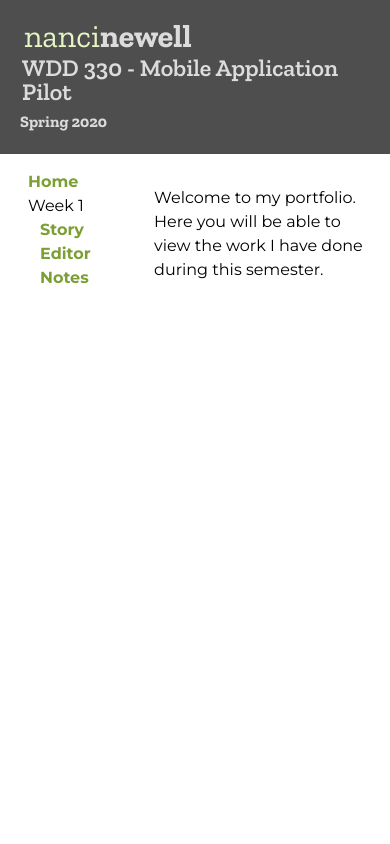
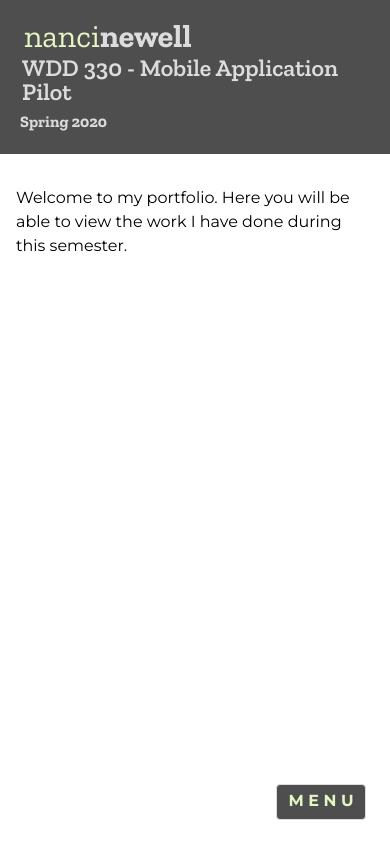
Before and after one commit to nancinewell/wdd330, a PHP site: page / in a window 390 px wide. Run offline with PHP 8.4, Linux system fonts and the light colour scheme.

Commit message:
Update navigation and mobile view

```diff
--- a/index.html
+++ b/index.html
@@ -4,6 +4,7 @@
 	<meta charset="utf-8">
 	<title>WDD330 Nanci Newell</title>
 	<link rel="stylesheet" media="screen" href="main.css">
+	<link rel="stylesheet" media="screen" href="large.css">
 </head>
 
 <body>
@@ -15,8 +16,10 @@
 	</header>
 
 	<main>
-		<nav>
-			<ul>
+		<nav class="mobile-menu">
+			<div id="menu">M E N U</div>
+			<input type="checkbox" id="menu-check">
+			<ul class="topnav">
 				<li><a href="index.html">Home</a></li>
 				<li>Week 1
 					<ul>
--- /dev/null
+++ b/large.css
@@ -0,0 +1,52 @@
+@charset "utf-8";
+/* CSS Document */
+
+@media only screen and (min-width: 600px) {
+
+
+
+/* * * * * * * * * * * * * * * * * * * * * * * * * * * * * * * * * * * * * * * * * * *
+										LAYOUT
+ * * * * * * * * * * * * * * * * * * * * * * * * * * * * * * * * * * * * * * * * * * */
+main{
+	display: grid;
+	grid-template-areas: "nav main main main";
+	padding: .5em;
+}
+
+nav{
+	grid-area: nav;
+	padding: .5em;
+}
+
+main section.mainsection{
+	grid-area: main;
+	padding: .5em;
+}
+
+
+/* * * * * * * * * * * * * * * * * * * * * * * * * * * * * * * * * * * * * * * * * * *
+										NAVIGATION
+ * * * * * * * * * * * * * * * * * * * * * * * * * * * * * * * * * * * * * * * * * * */
+#menu-check, #menu{
+	display: none;
+}
+
+
+.topnav{
+	position: relative;
+	opacity: 100%;
+}
+
+
+/* * * * * * * * * * * * * * * * * * * * * * * * * * * * * * * * * * * * * * * * * * *
+										INTERACTIVE PIECES
+ * * * * * * * * * * * * * * * * * * * * * * * * * * * * * * * * * * * * * * * * * * */
+
+	input, textarea {
+		max-width: 40em;
+		display: block;
+	}
+
+/*DON'T DELETE THIS ONE!*/
+}
--- a/main.css
+++ b/main.css
@@ -1,29 +1,15 @@
 @charset "utf-8";
 /* CSS Document */
 
-/* * * * * * * * * * * * * * * FONTS * * * * * * * * * * * * * * */
+/* * * * * * * * * * * * * * * * * * * * * * * * * * * * * * * * * * * * * * * * * * *
+										FONTS
+ * * * * * * * * * * * * * * * * * * * * * * * * * * * * * * * * * * * * * * * * * * */
 @import url('https://fonts.googleapis.com/css2?family=Montserrat:ital,wght@0,300;0,400;0,700;0,900;1,300;1,400;1,700;1,900&family=Zilla+Slab:ital,wght@0,300;0,400;0,600;0,700;1,300;1,400;1,600;1,700&display=swap');
 
 
-/* * * * * * * * * * * * * * * Layout * * * * * * * * * * * * * * */
-main{
-	display: grid;
-	grid-template-areas: "nav main main main";
-	padding: .5em;
-}
-
-nav{
-	grid-area: nav;
-	padding: .5em;
-}
-
-main section.mainsection{
-	grid-area: main;
-	padding: .5em;
-}
-
-
-/* * * * * * * * * * * * * * * General * * * * * * * * * * * * * * */
+/* * * * * * * * * * * * * * * * * * * * * * * * * * * * * * * * * * * * * * * * * * *
+										GENERAL
+ * * * * * * * * * * * * * * * * * * * * * * * * * * * * * * * * * * * * * * * * * * */
 body{
 	margin: 0;
 	line-height: 1.5em;
@@ -52,8 +38,13 @@ h2{
 	color: #e5f5c4;
 }
 
+main, mainsection{
+	padding: 1em;
+}
 
-/* * * * * * * * * * * * * * * Links * * * * * * * * * * * * * * */
+/* * * * * * * * * * * * * * * * * * * * * * * * * * * * * * * * * * * * * * * * * * *
+										LINKS
+ * * * * * * * * * * * * * * * * * * * * * * * * * * * * * * * * * * * * * * * * * * */
 a{
 	color: #7c9f35;
 	font-weight: 600;
@@ -71,35 +62,100 @@ a:hover{
 	color: #000;
 }
 
-/* * * * * * * * * * * * * * * Header * * * * * * * * * * * * * * */
+/* * * * * * * * * * * * * * * * * * * * * * * * * * * * * * * * * * * * * * * * * * *
+										HEADER
+ * * * * * * * * * * * * * * * * * * * * * * * * * * * * * * * * * * * * * * * * * * */
 header{
 	padding: 1em;
 	background-color: #4e4e4e;
 	color: #dddcdc;
 }
 
-/* * * * * * * * * * * * * * * Buttons/Inputs/Etc * * * * * * * * * * * * * * */
+
+/* * * * * * * * * * * * * * * * * * * * * * * * * * * * * * * * * * * * * * * * * * *
+										NAVIGATION
+ * * * * * * * * * * * * * * * * * * * * * * * * * * * * * * * * * * * * * * * * * * */
+#menu-check, #menu{
+	/*opacity: 0;*/
+
+	background-color: #4e4e4e;
+	color: #e5f5c4;
+	font-weight: 600;
+	text-align: center;
+	border-radius: .25em;
+	transition: opacity 0.5s;
+}
+
+#menu-check{
+	width: 7em;
+	height: 2.5em;
+	opacity: 0;
+}
+
+#menu{
+	width: 5em;
+	height: 1.65em;
+	padding: .25em;
+}
+
+
+@media only screen and (max-width: 599px) {
+
+	#menu-check, #menu{
+	/*opacity: 0;*/
+		position: fixed;
+		bottom: 1.5em;
+		right: 1.5em;
+	}
+	#menu-check ~ ul{
+		opacity: 0;
+		position: fixed;
+		bottom: 4em;
+		right: 1.5em;
+	}
+
+	#menu-check:checked ~ ul{
+		opacity: 100%;
+	}
+	.mobile-menu > *{
+		background-color: #4e4e4e;
+		border: 1px solid #dddcdc;
+		padding: .75em;
+	}
+
+	.topnav{
+		border-radius: .25em;
+		color: #dddcdc;
+	}
+}
+
+/* * * * * * * * * * * * * * * * * * * * * * * * * * * * * * * * * * * * * * * * * * *
+										INTERACTIVE PIECES
+ * * * * * * * * * * * * * * * * * * * * * * * * * * * * * * * * * * * * * * * * * * */
 button{
 	border-radius: 5px;
 	padding: .5em;
 	font-size: 1.1em;
 	margin: 1em;
+	display: block;
 }
 
 input{
-	width: 700px;
+	width: 100%;
 	border-radius: 5px;
 }
 
 textarea{
-	width: 800px;
-	height: 250px;
+	width: 98%;
+	height: 5em;
 	background-color: #e5f5c4;
 	border-radius: 5px;
 	padding: .5em;
 }
 
-/* * * * * * * * * * * * * * * Lists * * * * * * * * * * * * * * */
+/* * * * * * * * * * * * * * * * * * * * * * * * * * * * * * * * * * * * * * * * * * *
+										LISTS
+ * * * * * * * * * * * * * * * * * * * * * * * * * * * * * * * * * * * * * * * * * * */
 
 li{
 	list-style: none;
```
Also changed, not shown: w1_notes.html (+5 -2 lines), w1_story_editor.html (+6 -3 lines).
